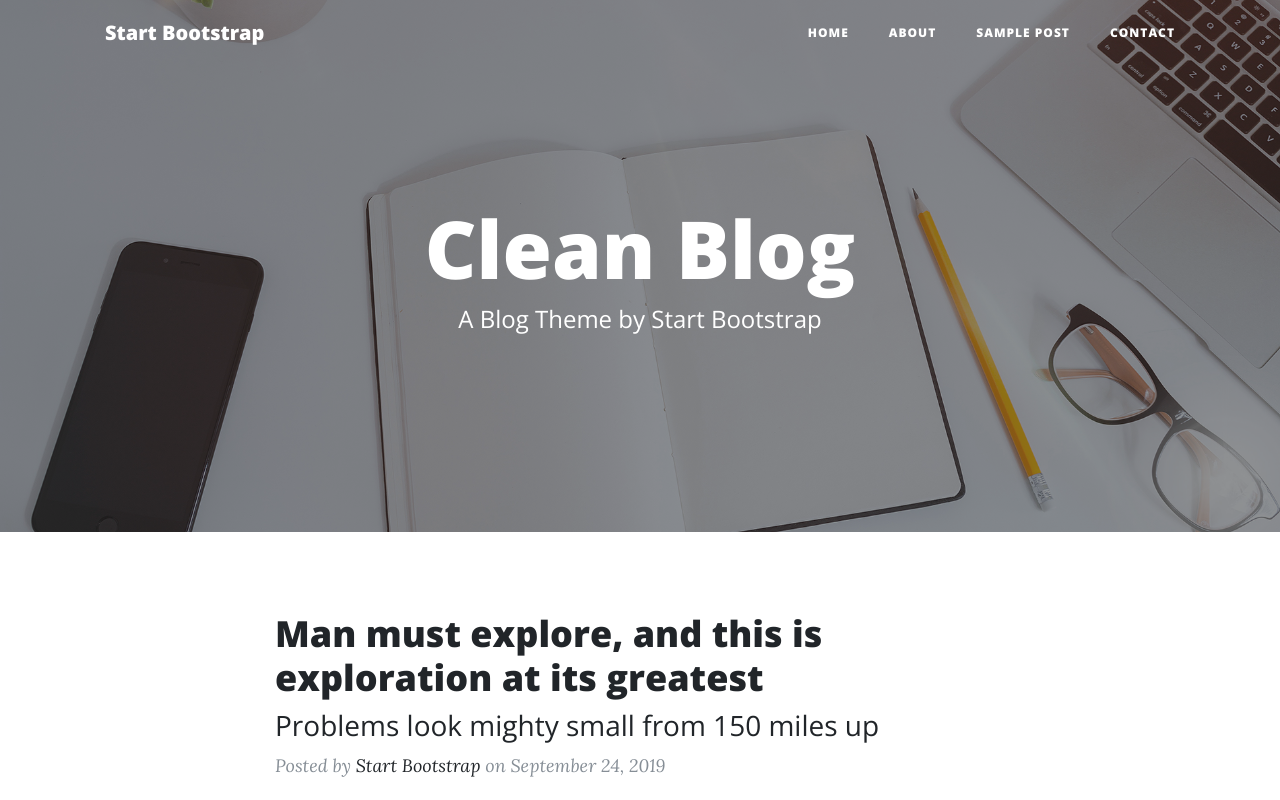
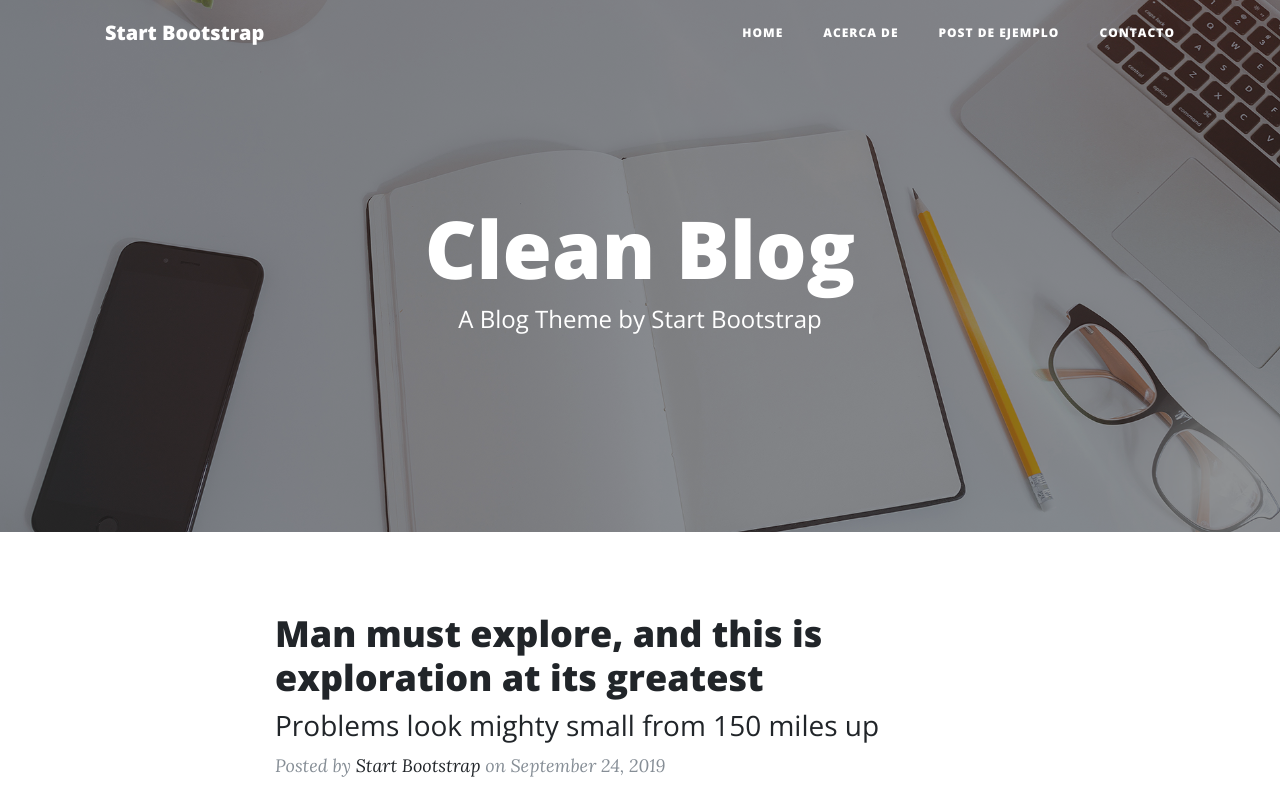
Before and after one commit to ivangrp1992/BlogExampleGitFlow, a website: page index.html in a window 1280 px wide. Shown: the top 800 px of the page. Drawn offline with nearby package versions, Linux system fonts and the light colour scheme.

Commit message:
gitflow-feature-stash: ChangeTItleMenu
Se cambio el titulo del menú a español

```diff
--- a/index.html
+++ b/index.html
@@ -39,13 +39,13 @@
             <a class="nav-link" href="index.html">Home</a>
           </li>
           <li class="nav-item">
-            <a class="nav-link" href="about.html">About</a>
+            <a class="nav-link" href="about.html">Acerca de</a>
           </li>
           <li class="nav-item">
-            <a class="nav-link" href="post.html">Sample Post</a>
+            <a class="nav-link" href="post.html">Post de Ejemplo</a>
           </li>
           <li class="nav-item">
-            <a class="nav-link" href="contact.html">Contact</a>
+            <a class="nav-link" href="contact.html">Contacto</a>
           </li>
         </ul>
       </div>
```
